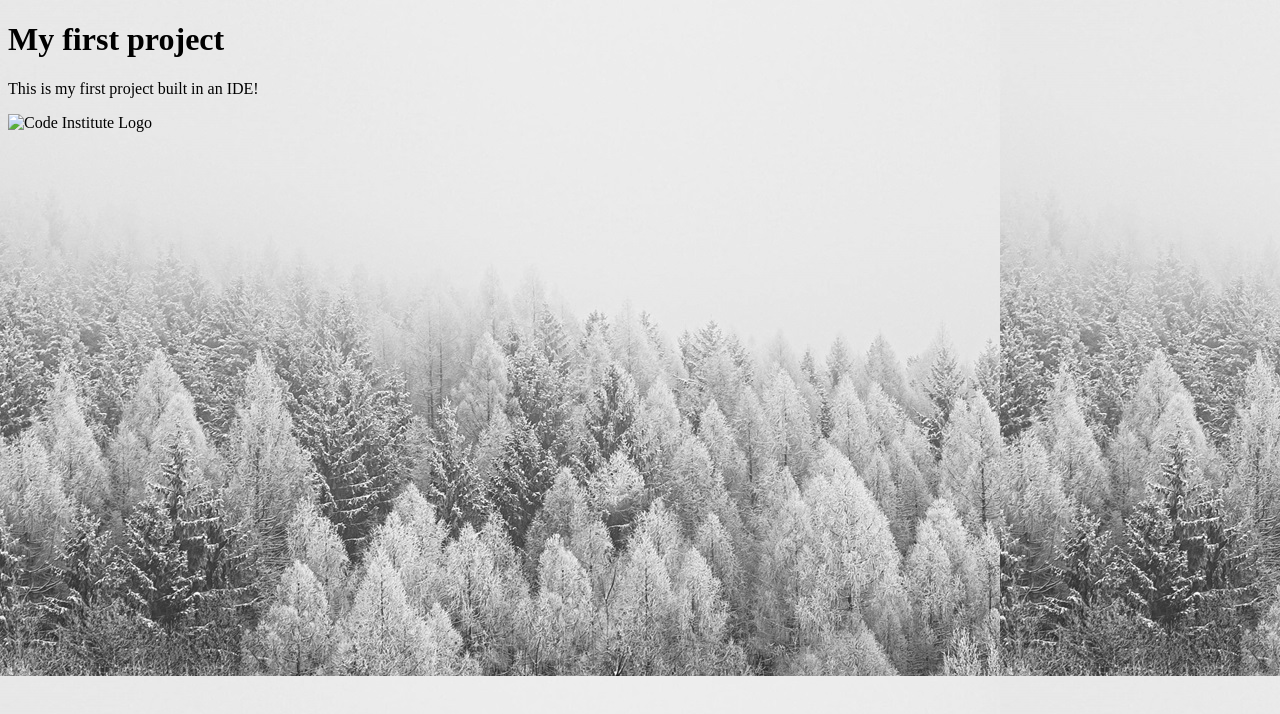
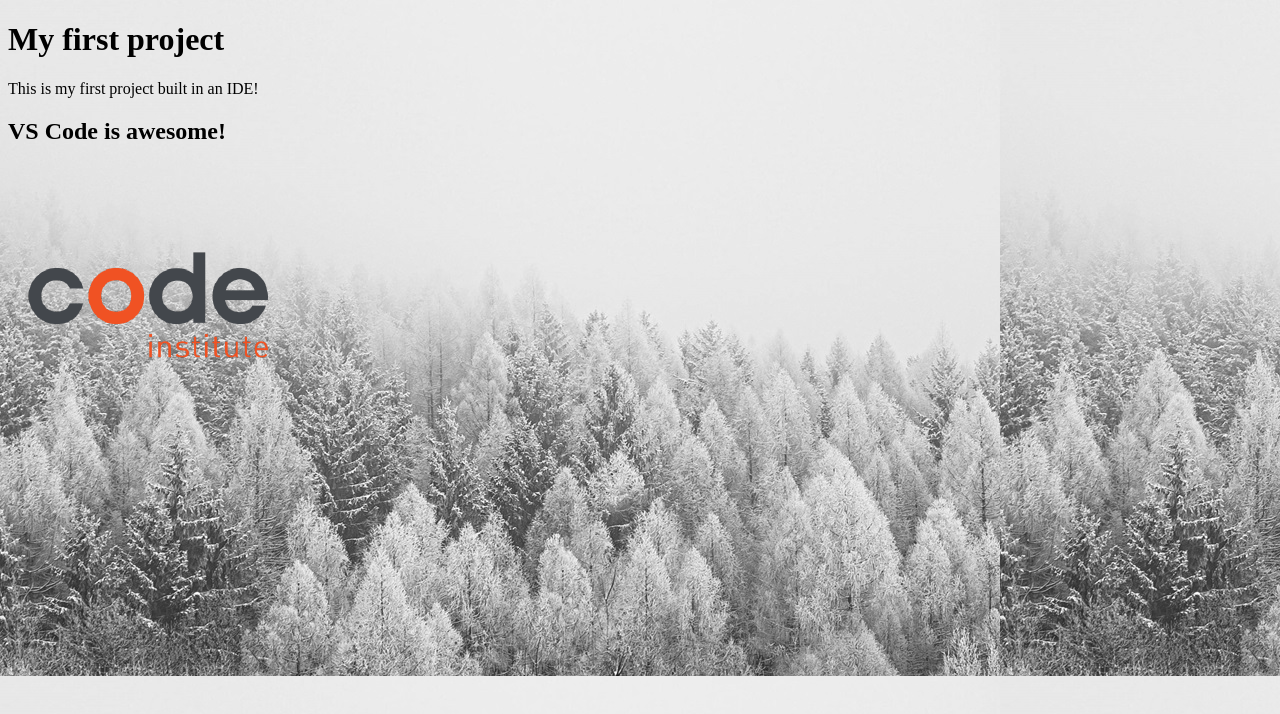
Before and after one commit to sineadezita/my-first-project, a plain HTML site: page index.html in a window 1280 px wide. Drawn offline with Linux system fonts and the light colour scheme.

Commit message:
Add h2 and CSS

```diff
--- a/index.html
+++ b/index.html
@@ -9,6 +9,7 @@
   <body>
     <h1>My first project</h1>
     <p>This is my first project built in an IDE!</p>
-    <img src="assets/images/ci-logo.png" alt="Code Institute Logo" />
+    <h2>VS Code is awesome!</h2>
+    <img src="assets/images/01-02-02_ci-logo.png" alt="Code Institute Logo">
   </body>
 </html>
```
